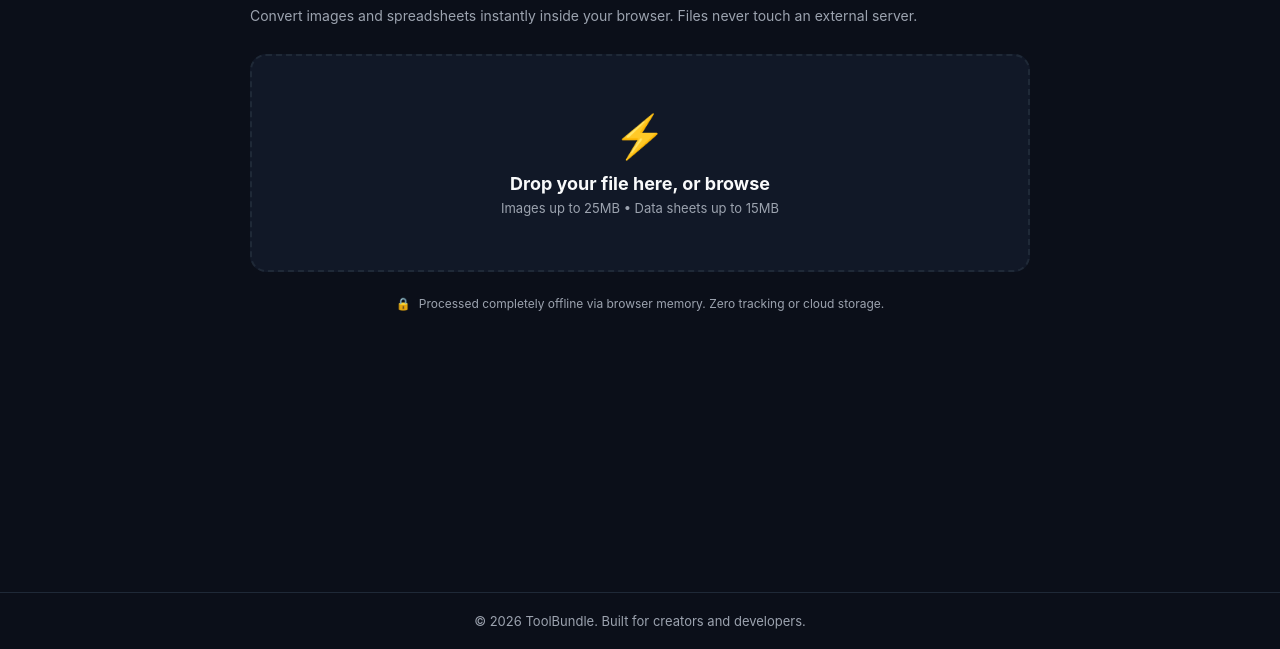
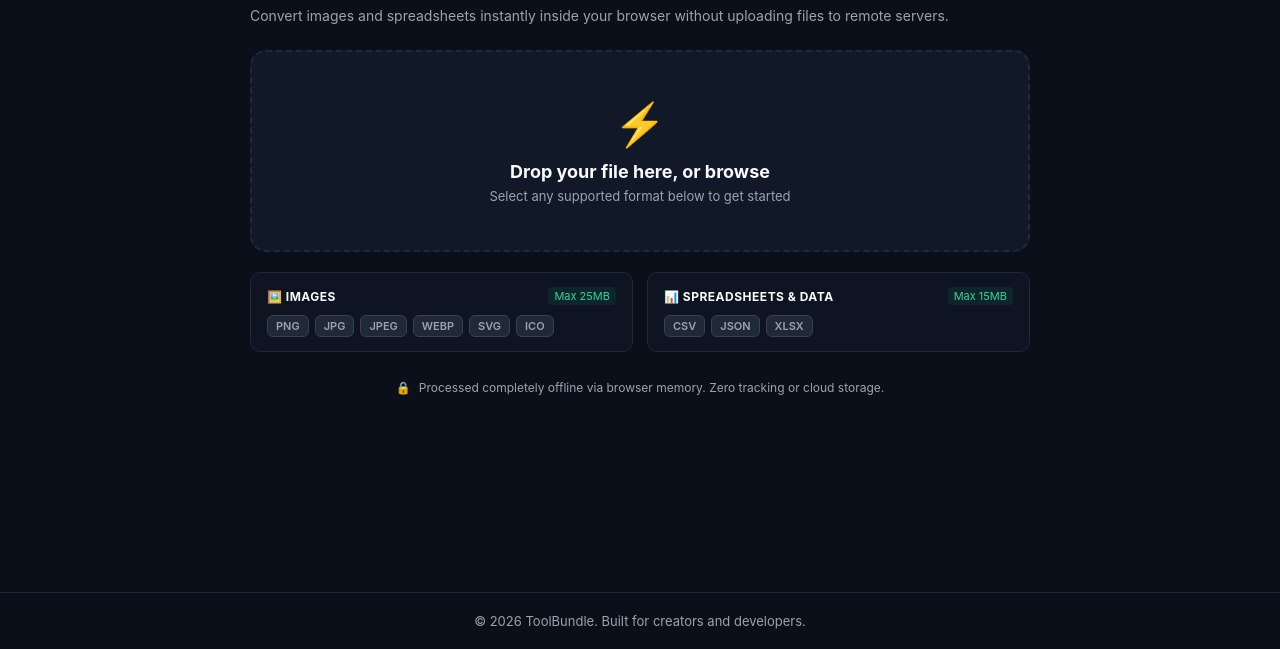
Before and after one commit to toolbundle/fileconverter, a plain HTML site: page index.html in a window 1280 px wide. Shown: the part 151-800 px from the top of the page. Drawn offline with Linux system fonts and the light colour scheme.

Commit message:
Refactor index.html for layout and formats display
Updated the layout and added supported formats display.

```diff
--- a/index.html
+++ b/index.html
@@ -4,7 +4,6 @@
   <meta charset="UTF-8">
   <meta name="viewport" content="width=device-width, initial-scale=1.0">
   <title>FileConverter by ToolBundle - 100% Free Client-Side File Conversion</title>
-  <!-- Client-side SheetJS for instant spreadsheet parsing -->
   <script src="https://cdn.jsdelivr.net/npm/xlsx@0.18.5/dist/xlsx.full.min.js"></script>
   <style>
     :root {
@@ -33,7 +32,6 @@
       flex-direction: column;
     }
 
-    /* Top Navigation */
     header {
       display: flex;
       justify-content: space-between;
@@ -89,7 +87,6 @@
       border-color: var(--accent);
     }
 
-    /* Layout Container */
     .container {
       max-width: 820px;
       margin: 40px auto;
@@ -108,16 +105,15 @@
     .hero-subtitle {
       color: var(--muted);
       font-size: 14px;
-      margin-bottom: 28px;
+      margin-bottom: 24px;
       line-height: 1.5;
     }
 
-    /* Dropzone */
     .dropzone {
       border: 2px dashed var(--border);
       background-color: var(--card);
       border-radius: 16px;
-      padding: 54px 24px;
+      padding: 46px 24px;
       text-align: center;
       cursor: pointer;
       transition: all 0.2s ease;
@@ -140,6 +136,60 @@
 
     .file-input {
       display: none;
+    }
+
+    /* Supported Formats Panel */
+    .formats-preview {
+      margin-top: 20px;
+      display: grid;
+      grid-template-columns: 1fr 1fr;
+      gap: 14px;
+    }
+
+    .format-group {
+      background-color: rgba(17, 24, 39, 0.6);
+      border: 1px solid var(--border);
+      border-radius: 10px;
+      padding: 14px 16px;
+    }
+
+    .format-group-header {
+      display: flex;
+      justify-content: space-between;
+      align-items: center;
+      margin-bottom: 10px;
+    }
+
+    .format-group-title {
+      font-size: 12px;
+      font-weight: 700;
+      text-transform: uppercase;
+      letter-spacing: 0.5px;
+      color: var(--text);
+    }
+
+    .format-limit {
+      font-size: 11px;
+      color: #34d399;
+      background: rgba(16, 185, 129, 0.1);
+      padding: 2px 6px;
+      border-radius: 4px;
+    }
+
+    .badge-wrap {
+      display: flex;
+      flex-wrap: wrap;
+      gap: 6px;
+    }
+
+    .pill {
+      font-size: 11px;
+      font-weight: 600;
+      padding: 3px 8px;
+      border-radius: 6px;
+      background: #1f2937;
+      color: var(--muted);
+      border: 1px solid #374151;
     }
 
     /* Configuration Panel */
@@ -228,12 +278,11 @@
       display: none;
     }
 
-    /* Privacy Strip */
     .privacy-notice {
       display: flex;
       align-items: center;
       gap: 8px;
-      margin-top: 24px;
+      margin-top: 28px;
       color: var(--muted);
       font-size: 12px;
       justify-content: center;
@@ -246,30 +295,66 @@
       font-size: 13px;
       color: var(--muted);
     }
+
+    @media (max-width: 640px) {
+      .formats-preview {
+        grid-template-columns: 1fr;
+      }
+    }
   </style>
 </head>
 <body>
 
   <header>
-    <a href="https://toolbundle.github.io/toolbundle/" class="brand">
+    <a href="url?id=0" class="brand">
       <div class="logo">FC</div>
       <strong>FileConverter <span style="font-weight: 400; color: var(--muted); font-size: 12px;">by ToolBundle</span></strong>
     </a>
     <div class="nav-actions">
       <a href="https://toolbundle.github.io/toolbundle/" class="nav-link">← Hub</a>
-      <a href="mailto:contacttoolbundle@gmail.com" class="nav-link">Feedback</a>
+      <a href="url?id=1" class="nav-link">Feedback</a>
     </div>
   </header>
 
   <main class="container">
     <h1 class="hero-title">Instant Local File Converter</h1>
-    <p class="hero-subtitle">Convert images and spreadsheets instantly inside your browser. Files never touch an external server.</p>
+    <p class="hero-subtitle">Convert images and spreadsheets instantly inside your browser without uploading files to remote servers.</p>
 
     <div class="dropzone" id="dropzone">
       <div class="drop-icon">⚡</div>
       <h3>Drop your file here, or browse</h3>
-      <p style="color: var(--muted); font-size: 13px; margin-top: 6px;">Images up to 25MB • Data sheets up to 15MB</p>
+      <p style="color: var(--muted); font-size: 13px; margin-top: 6px;">Select any supported format below to get started</p>
       <input type="file" id="file-input" class="file-input">
+    </div>
+
+    <!-- Explicit Supported Formats Display -->
+    <div class="formats-preview" id="formats-preview">
+      <div class="format-group">
+        <div class="format-group-header">
+          <span class="format-group-title">🖼️ Images</span>
+          <span class="format-limit">Max 25MB</span>
+        </div>
+        <div class="badge-wrap">
+          <span class="pill">PNG</span>
+          <span class="pill">JPG</span>
+          <span class="pill">JPEG</span>
+          <span class="pill">WEBP</span>
+          <span class="pill">SVG</span>
+          <span class="pill">ICO</span>
+        </div>
+      </div>
+
+      <div class="format-group">
+        <div class="format-group-header">
+          <span class="format-group-title">📊 Spreadsheets &amp; Data</span>
+          <span class="format-limit">Max 15MB</span>
+        </div>
+        <div class="badge-wrap">
+          <span class="pill">CSV</span>
+          <span class="pill">JSON</span>
+          <span class="pill">XLSX</span>
+        </div>
+      </div>
     </div>
 
     <div class="alert" id="error-alert"></div>
@@ -311,6 +396,7 @@
 
   <script>
     const dropzone = document.getElementById('dropzone');
+    const formatsPreview = document.getElementById('formats-preview');
     const fileInput = document.getElementById('file-input');
     const stage = document.getElementById('stage');
     const selectedName = document.getElementById('selected-name');
@@ -390,7 +476,7 @@
           targetFormat.appendChild(opt);
         });
       } else {
-        showError("Unsupported file type. Please upload Images (PNG, JPG, WEBP, SVG) or Spreadsheets (CSV, JSON, XLSX).");
+        showError("Unsupported format. Please choose an image (PNG, JPG, WEBP, SVG) or spreadsheet (CSV, JSON, XLSX).");
         return;
       }
 
@@ -399,6 +485,7 @@
       selectedSize.textContent = `${(file.size / (1024 * 1024)).toFixed(2)} MB`;
       stage.style.display = 'block';
       dropzone.style.display = 'none';
+      formatsPreview.style.display = 'none';
     }
 
     resetBtn.addEventListener('click', () => {
@@ -406,6 +493,7 @@
       fileInput.value = '';
       stage.style.display = 'none';
       dropzone.style.display = 'block';
+      formatsPreview.style.display = 'grid';
       clearError();
     });
 
```
